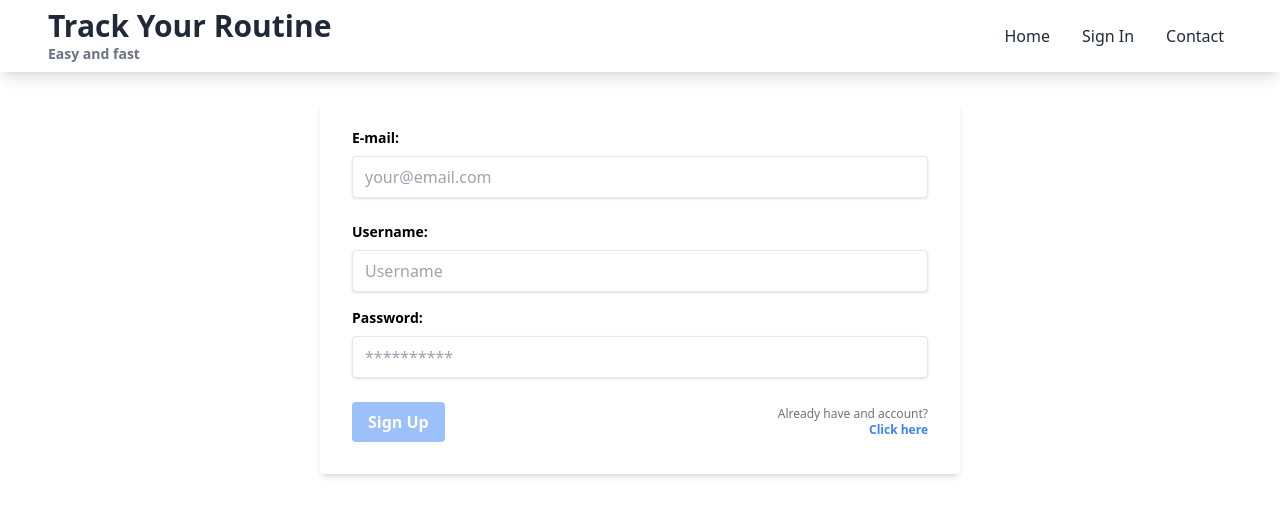
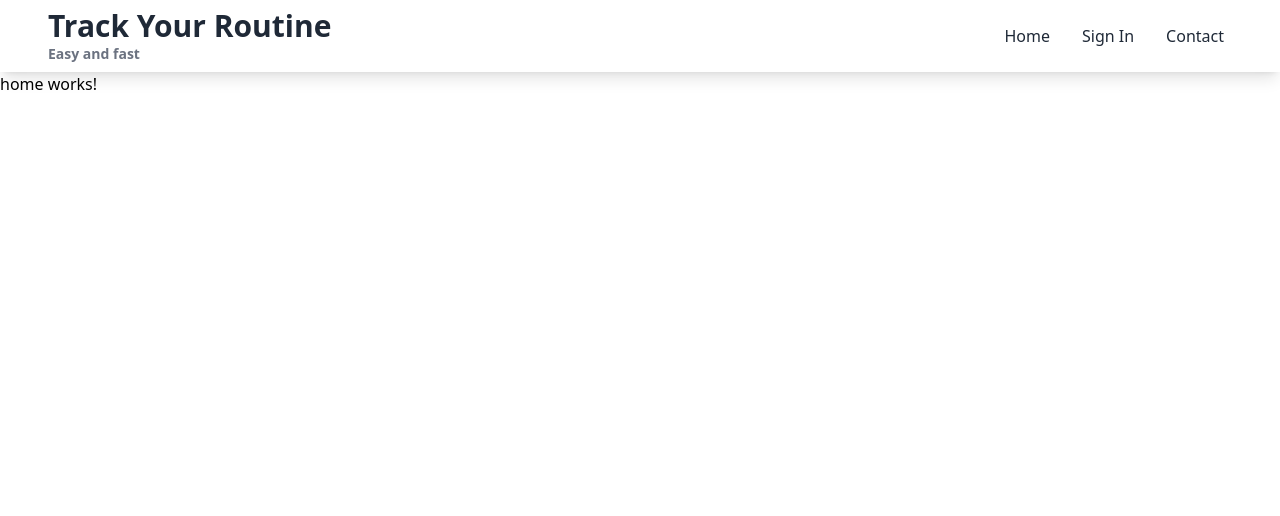
Before and after one commit to melodiaz23/gym-routine-tracker, an Angular app: page / in a window 1280 px wide. Shown: the top 516 px of the page. Built offline with nearby package versions, Linux system fonts and the light colour scheme.

Commit message:
add router outlet

```diff
--- a/src/app/app.component.html
+++ b/src/app/app.component.html
@@ -1,3 +1,3 @@
 <app-header></app-header>
 
-<app-auth></app-auth>
+<router-outlet></router-outlet>
```
